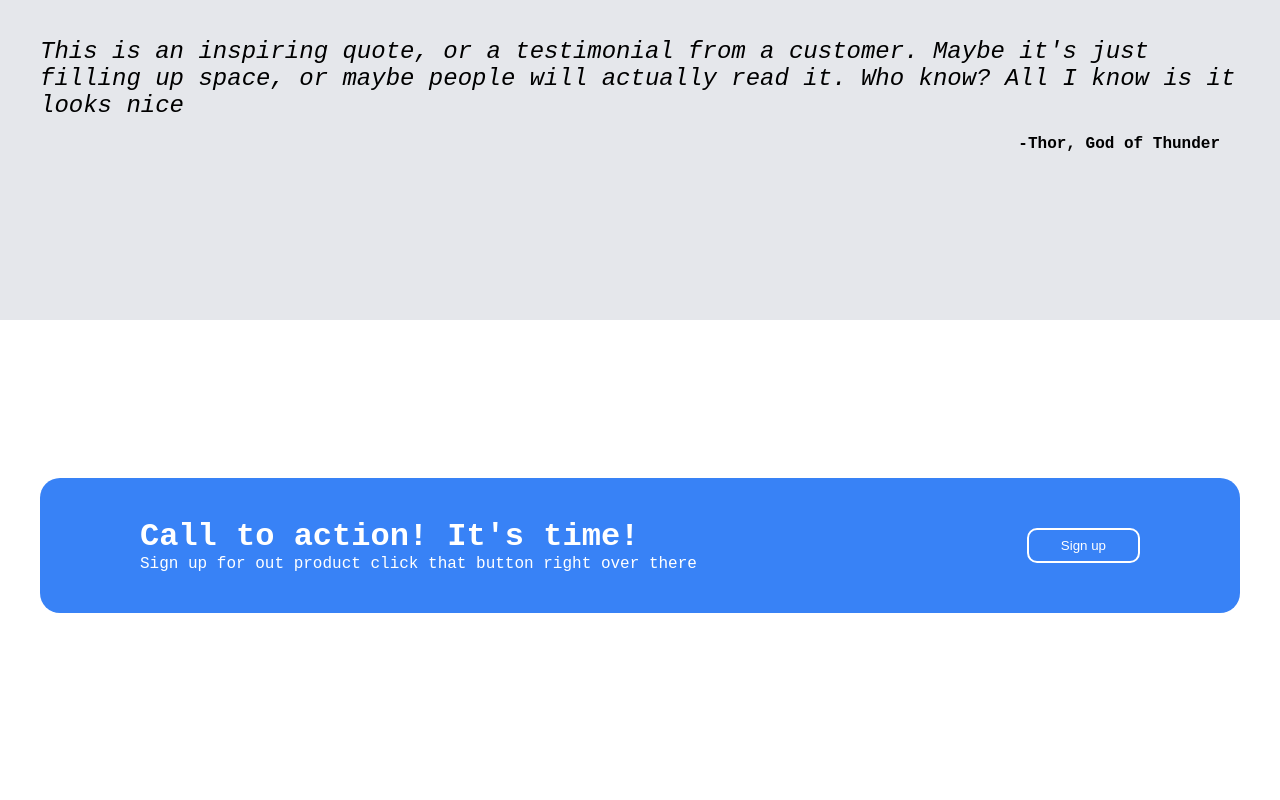
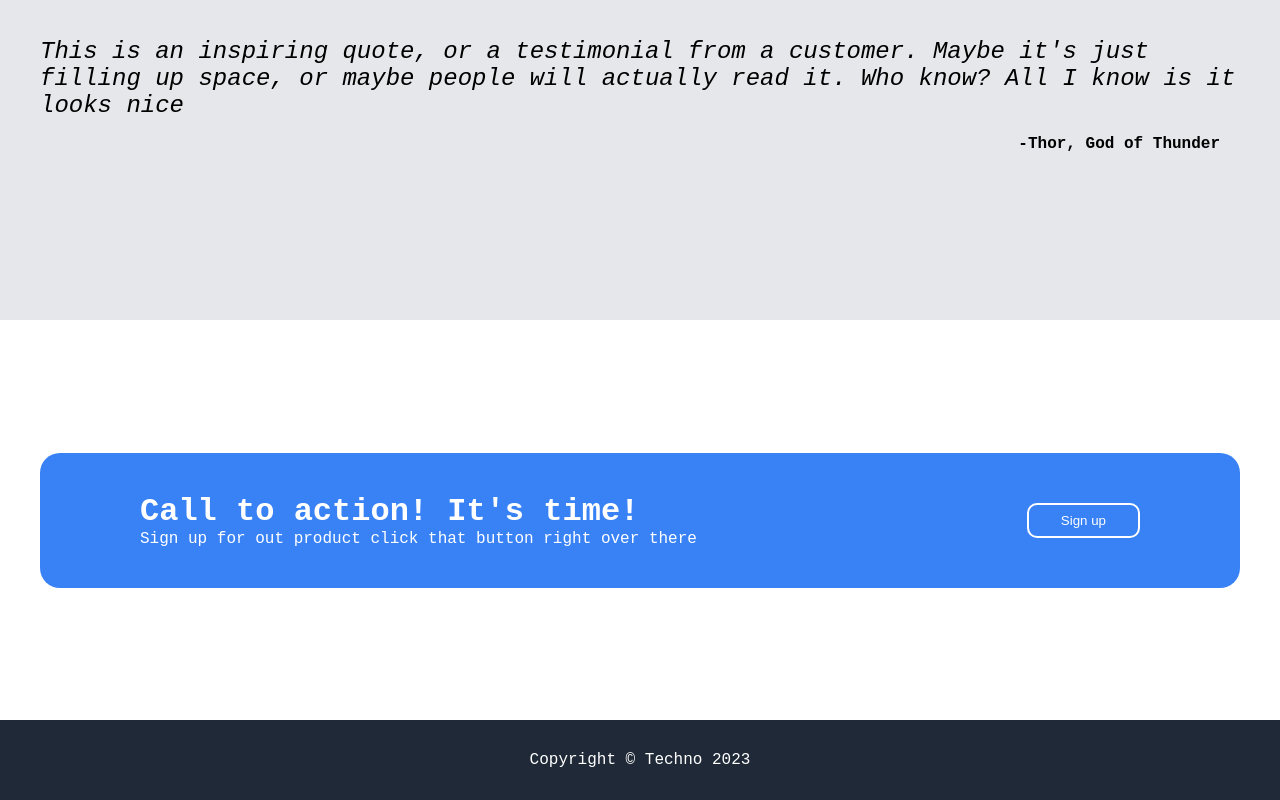
Before and after one commit to TechnoX0/TOD-Landing-Page, a plain HTML site: page index.html in a window 1280 px wide. Shown: the part 1094-1894 px from the top of the page. Before the commit the page ends 1864 px from the top, so only its background shows below. Drawn offline with Linux system fonts and the light colour scheme.

Commit message:
Completed footer

```diff
--- a/index.html
+++ b/index.html
@@ -85,7 +85,7 @@
             </div>
         </div>
         <div class="footer">
-
+            <p>Copyright © Techno 2023</p>
         </div>
     </div>
 
--- a/style.css
+++ b/style.css
@@ -25,7 +25,6 @@ body {
 #wrap {
     display: flex;
     flex-direction: column;
-    height: 100vh;
 }
 
 .header-wrap {
@@ -164,7 +163,7 @@ body {
 }
 
 .four-wrap {
-    height: 450px;
+    height: 400px;
 }
 
 .four {
@@ -190,3 +189,12 @@ body {
     padding: 8px 32px;
     cursor: pointer;
 }
+
+.footer {
+    display: flex;
+    justify-content: center;
+    align-items: center;
+    color: white;
+    background: #1F2937;
+    height: 80px;
+}
```
